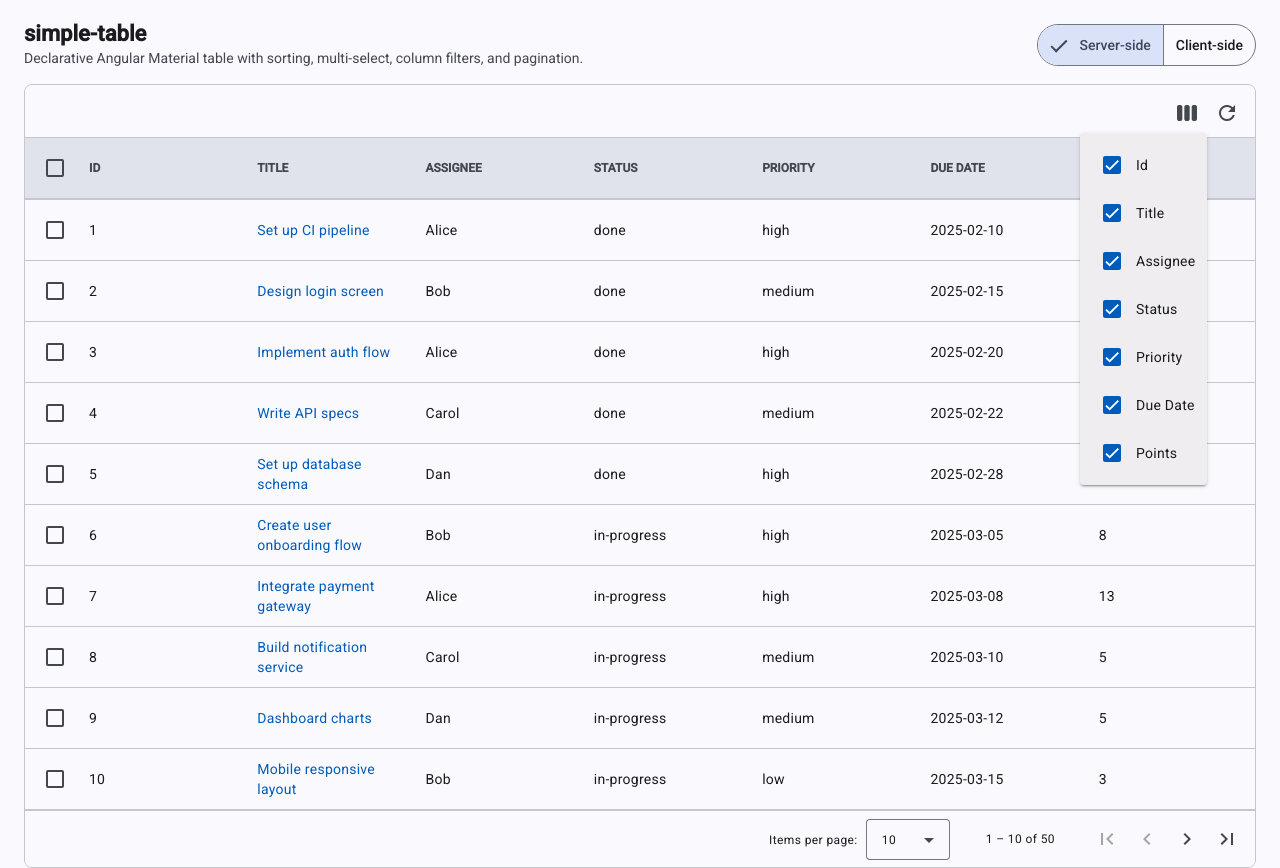
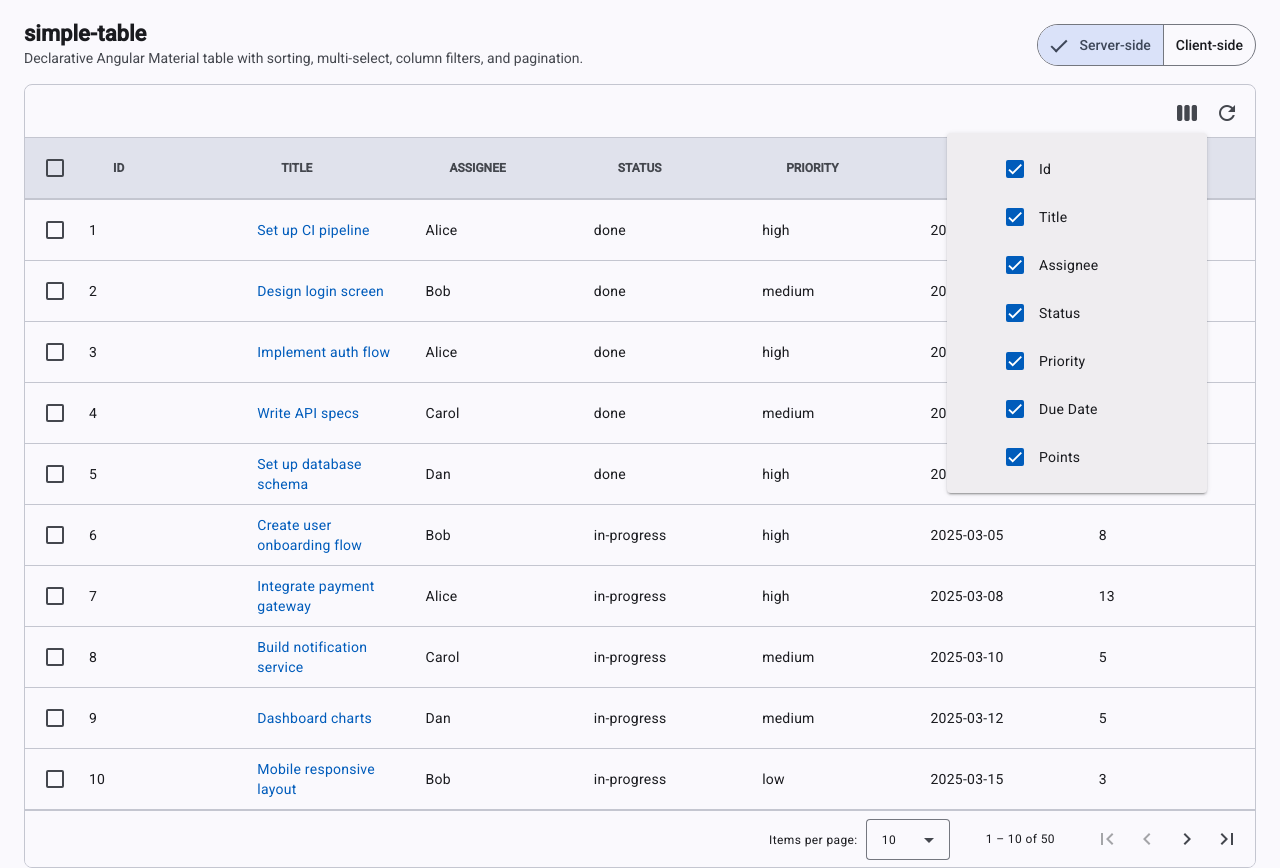
Before and after one commit to xonaib/ng-simple-table, an Angular app: page / in a window 1280 px wide. Both pictures are taken after a click on the button "view_week". Built offline with nearby package versions, Linux system fonts and the light colour scheme.

Commit message:
cdkDrag on column chooser and back

```diff
--- a/src/app/simple-table/simple-table.component.html
+++ b/src/app/simple-table/simple-table.component.html
@@ -4,14 +4,41 @@
       <button mat-icon-button [matMenuTriggerFor]="colMenu" aria-label="Choose columns">
         <mat-icon>view_week</mat-icon>
       </button>
-      <mat-menu #colMenu>
-        @for (col of _allDataColumns(); track col.columnDef) {
-          <button mat-menu-item (click)="$event.stopPropagation(); toggleColumn(col.columnDef)">
-            <mat-checkbox [checked]="!_hiddenColumns().has(col.columnDef)" [disableRipple]="true">
-              {{ col.header ?? col.columnDef | titlecase }}
-            </mat-checkbox>
-          </button>
-        }
+      <mat-menu #colMenu panelClass="st-column-chooser-panel">
+        <div
+          class="st-column-chooser-drop-list"
+          cdkDropList
+          cdkDropListOrientation="vertical"
+          (cdkDropListDropped)="onColumnChooserDrop($event)"
+        >
+          @for (col of _chooserColumnDefs(); track col.columnDef) {
+            <div class="st-column-chooser-row" cdkDrag>
+              <button
+                mat-menu-item
+                type="button"
+                class="st-column-chooser-item"
+                (click)="$event.stopPropagation(); toggleColumn(col.columnDef)"
+              >
+                <mat-icon
+                  cdkDragHandle
+                  class="st-column-chooser-handle"
+                  aria-label="Reorder column"
+                  tabindex="0"
+                  (pointerdown)="$event.stopPropagation()"
+                >
+                  drag_indicator
+                </mat-icon>
+                <mat-checkbox
+                  [checked]="!_hiddenColumns().has(col.columnDef)"
+                  [disableRipple]="true"
+                  (click)="$event.stopPropagation()"
+                >
+                  {{ col.header ?? col.columnDef | titlecase }}
+                </mat-checkbox>
+              </button>
+            </div>
+          }
+        </div>
       </mat-menu>
     }
     @if (_showRefresh()) {
@@ -95,6 +122,17 @@
           </div>
         </ng-template>
 
+        @if (_isDraggable()) {
+          <mat-icon
+            cdkDragHandle
+            class="st-header-drag-handle"
+            aria-label="Reorder column"
+            tabindex="0"
+          >
+            drag_indicator
+          </mat-icon>
+        }
+
         <span
           mat-sort-header
           [disabled]="!column.isSortable"
--- a/src/app/simple-table/simple-table.component.scss
+++ b/src/app/simple-table/simple-table.component.scss
@@ -13,6 +13,36 @@
   padding: 4px 8px;
   border-bottom: 1px solid var(--mat-sys-outline-variant);
   background: var(--mat-sys-surface);
+}
+
+// ---- column chooser (menu content stays in this component’s template) ----
+
+.st-column-chooser-drop-list {
+  min-width: 260px;
+  padding: 4px 0;
+}
+
+// mat-mdc-menu-item is already display:flex; icon is projected before .mat-mdc-menu-item-text
+.st-column-chooser-handle {
+  cursor: grab;
+  color: var(--mat-sys-on-surface-variant);
+  flex-shrink: 0;
+  opacity: 0;
+  transition: opacity 0.15s ease;
+  pointer-events: none;
+}
+
+.st-column-chooser-row:hover .st-column-chooser-handle,
+.st-column-chooser-handle:focus-visible {
+  opacity: 1;
+  pointer-events: auto;
+}
+
+.st-column-chooser-row.cdk-drag-placeholder {
+  min-height: 48px;
+  background: var(--mat-sys-surface-container-highest);
+  border-radius: 4px;
+  margin: 0 8px;
 }
 
 .simple-table {
@@ -47,11 +77,6 @@
 
     &.filter-col {
       padding-right: var(--st-header-filter-pad-right);
-    }
-
-    // draggable cursor (cdkDrag lives on .st-header-drag-root inside the cell)
-    &.draggable .st-header-drag-root {
-      cursor: grab;
     }
 
     .st-header-drag-root.cdk-drag-animating {
@@ -92,6 +117,26 @@
 
   th.mat-mdc-header-cell.filter-col > .cdk-drag-placeholder.st-cdk-column-header-placeholder {
     right: var(--st-header-filter-pad-right);
+  }
+
+  .st-header-drag-handle {
+    cursor: grab;
+    flex-shrink: 0;
+    width: 20px;
+    height: 20px;
+    font-size: 18px;
+    line-height: 20px;
+    margin-inline-end: 4px;
+    color: var(--mat-sys-on-surface-variant);
+    opacity: 0;
+    transition: opacity 0.15s ease;
+    pointer-events: none;
+  }
+
+  th.mat-mdc-header-cell.draggable:hover .st-header-drag-handle,
+  .st-header-drag-handle:focus-visible {
+    opacity: 1;
+    pointer-events: auto;
   }
 
   .st-header-sort-label {
--- a/src/app/simple-table/simple-table.component.ts
+++ b/src/app/simple-table/simple-table.component.ts
@@ -26,6 +26,7 @@ import { SelectionChange, SelectionModel } from '@angular/cdk/collections';
 import {
   CdkDragDrop,
   CdkDrag,
+  CdkDragHandle,
   CdkDragPlaceholder,
   CdkDragPreview,
   CdkDropList,
@@ -52,6 +53,7 @@ import { ColumnFiltersData, ColumnDef, ItemParent, TableConfig } from './table.t
     MatButtonModule,
     MatMenuModule,
     CdkDrag,
+    CdkDragHandle,
     CdkDragPlaceholder,
     CdkDragPreview,
     CdkDropList,
@@ -126,6 +128,23 @@ export class SimpleTableComponent<T> implements AfterContentInit {
   readonly _allDataColumns = computed(() =>
     this.tableColumns().filter(col => col.columnDef !== 'select')
   );
+
+  /**
+   * Same defs as _allDataColumns but ordered by _columnOrder (for the column chooser menu).
+   * Appends any column missing from the order (e.g. host added a column at runtime).
+   */
+  readonly _chooserColumnDefs = computed((): ColumnDef[] => {
+    const byKey = new Map(this._allDataColumns().map((c) => [c.columnDef, c] as const));
+    const out: ColumnDef[] = [];
+    for (const key of this._columnOrder()) {
+      const c = byKey.get(key);
+      if (c) out.push(c);
+    }
+    for (const c of this._allDataColumns()) {
+      if (!out.some((x) => x.columnDef === c.columnDef)) out.push(c);
+    }
+    return out;
+  });
 
   /** Column keys currently hidden by the column chooser */
   readonly _hiddenColumns = signal<Set<string>>(new Set());
@@ -217,6 +236,21 @@ export class SimpleTableComponent<T> implements AfterContentInit {
       }
       return true;
     };
+
+    // Keep _columnOrder in sync when tableColumns gains/loses non-select columns after init.
+    effect(() => {
+      const keys = this._allDataColumns().map((c) => c.columnDef);
+      const keySet = new Set(keys);
+      this._columnOrder.update((order) => {
+        if (!order.length) return order;
+        let next = order.filter((k) => keySet.has(k));
+        for (const k of keys) {
+          if (!next.includes(k)) next.push(k);
+        }
+        if (next.length === order.length && next.every((k, i) => k === order[i])) return order;
+        return next;
+      });
+    });
   }
 
   // ---- lifecycle ----
@@ -319,6 +353,15 @@ export class SimpleTableComponent<T> implements AfterContentInit {
     this.columnOrderChange.emit([...order]);
   }
 
+  /** Column chooser menu: reorder only; list order matches _chooserColumnDefs / _columnOrder. */
+  onColumnChooserDrop(event: CdkDragDrop<void>): void {
+    if (event.previousIndex === event.currentIndex) return;
+    const order = [...this._columnOrder()];
+    moveItemInArray(order, event.previousIndex, event.currentIndex);
+    this._columnOrder.set(order);
+    this.columnOrderChange.emit([...order]);
+  }
+
   // ---- column resize ----
 
   onResizeStart(event: MouseEvent, colKey: string): void {
--- a/src/styles.scss
+++ b/src/styles.scss
@@ -37,6 +37,17 @@ body {
   height: 100%;
 }
 /* You can add global styles to this file, and also import other style files */
+
+// mat-menu overlay — not inside simple-table host; CDK drag preview extends past panel edges
+.st-column-chooser-panel.mat-mdc-menu-panel {
+  overflow: visible;
+  max-width: 320px;
+}
+
+.st-column-chooser-panel .mat-mdc-menu-content {
+  padding: 0;
+  overflow: visible;
+}
 
 // header cell formatting applied globally so projected custom columns
 // inherit the same appearance as auto-generated columns
```
